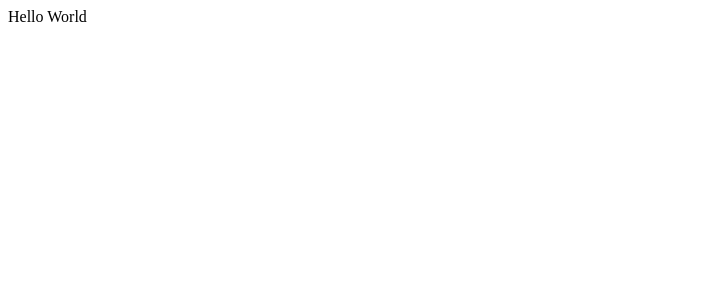
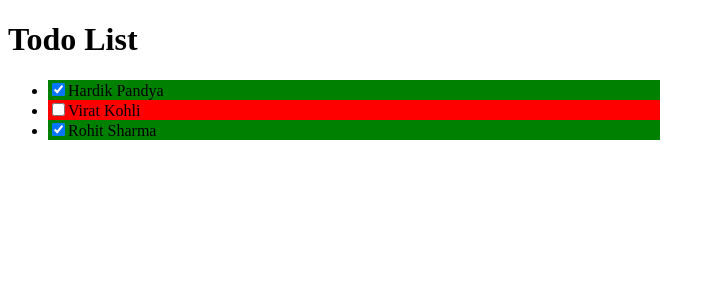
Before and after one commit to axelerant-hardik/react-learning, a React (Vite) app: page / in a window 1280 px wide. Shown: the top 300 px of the page, without its empty margins (0-715 px from the left). Built offline with nearby package versions, Linux system fonts and the light colour scheme.

Commit message:
Create component with props

```diff
--- a/src/App.jsx
+++ b/src/App.jsx
@@ -1,5 +1,21 @@
+// Create a TodoListItem component.
+// Props: children = name; isComplete: boolean
+// Checkbox: checked if complete
+// Label (children value)
+
+import { TodoListItem } from "./TodoListItem"
+
 function App() {
-  return "Hello World"
+  return (
+    <div>
+      <h1>Todo List</h1>
+      <ul>
+        <TodoListItem isComplete={true}>Hardik Pandya</TodoListItem>
+        <TodoListItem isComplete={false}>Virat Kohli</TodoListItem>
+        <TodoListItem isComplete={true}>Rohit Sharma</TodoListItem>
+      </ul>
+    </div>
+  )
 }
 
 export default App
--- /dev/null
+++ b/src/TodoListItem.jsx
@@ -0,0 +1,10 @@
+export function TodoListItem({ children, isComplete }) {
+  const bgColor = isComplete ? "green" : "red"
+  const width = "50%"
+  return (
+    <li style={{ backgroundColor: bgColor, width: width }}>
+      <input type="checkbox" checked={isComplete} />
+      <label for="list">{children}</label>
+    </li>
+  )
+}
```
